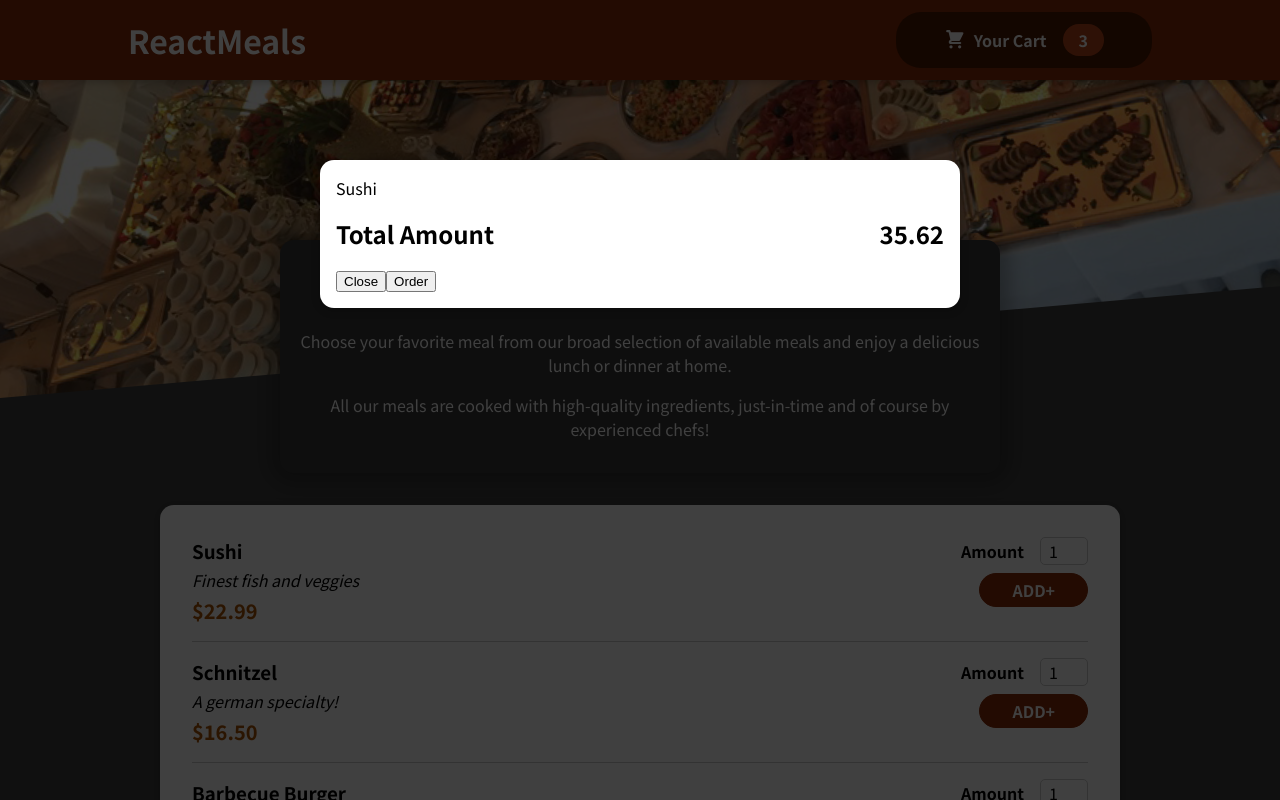
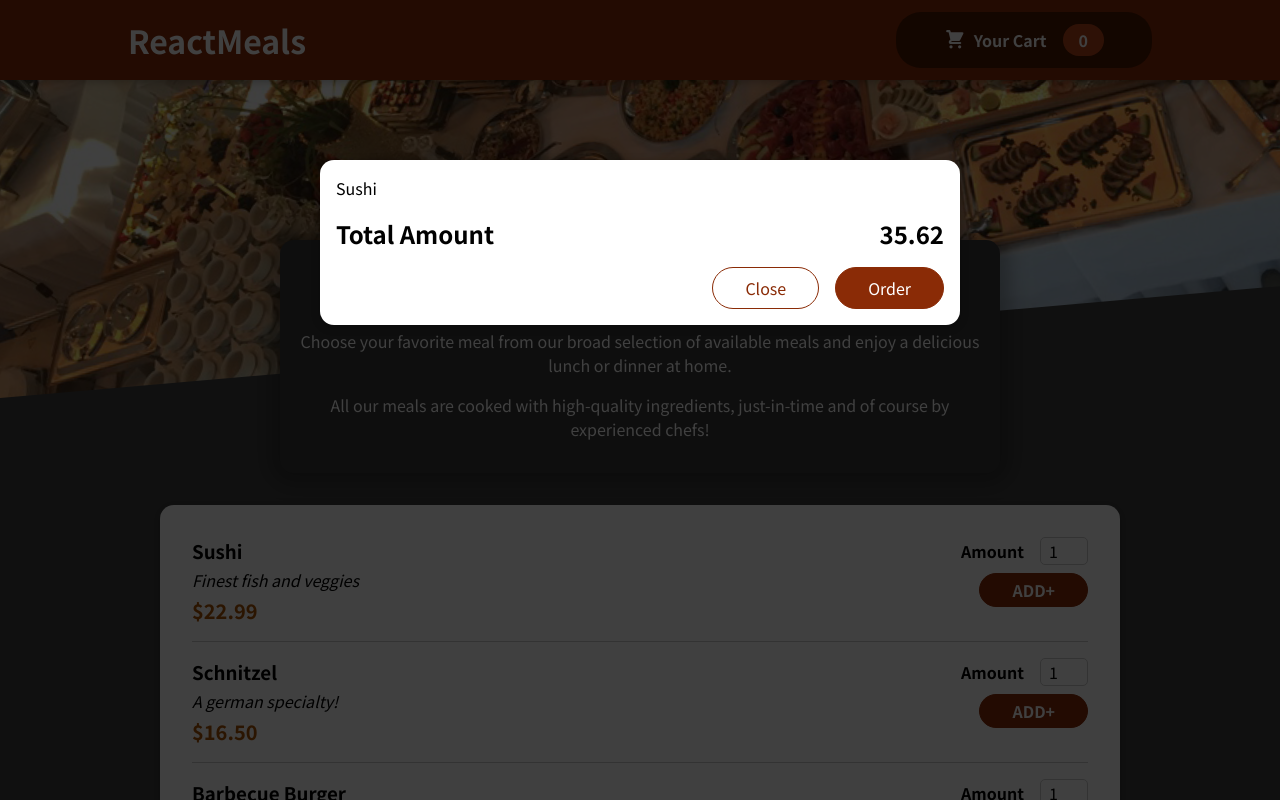
Before and after one commit to Kartikey-sondhi/Food-Ordering-App, a React (Create React App) app: page / in a window 1280 px wide. Shown: the top 800 px of the page. Built offline with nearby package versions, Linux system fonts and the light colour scheme.

Commit message:
Made the cart button accessible

```diff
--- a/src/Components/Cart/Cart.js
+++ b/src/Components/Cart/Cart.js
@@ -13,15 +13,15 @@ const Cart = props => {
     </ul>
     );
 
-    return (<Modal>
+    return (<Modal onClose={props.onClose}>
         {CartItems}
         <div className={classes.total}>
             <span>Total Amount</span>
             <span>35.62</span>
         </div>
-        <div className={classes.action}>
-            <button className={classes['button--alt']}>Close</button>
-            <button className={classes.button}>Order</button>
+        <div className={classes.actions}>
+            <button className={classes['button--alt']} onClick={props.onClose}>Close</button>
+            <button className={classes.button}  >Order</button>
         </div>
     </Modal>)
 };
--- a/src/Components/Layout/Header.js
+++ b/src/Components/Layout/Header.js
@@ -7,7 +7,7 @@ const Header = props => {
     return <Fragment>
         <header className={classes.header}>
             <h1>ReactMeals</h1>
-            <HeaderCartButton>Cart</HeaderCartButton>
+            <HeaderCartButton onAction={props.onCartAccess}>Cart</HeaderCartButton>
         </header>
         <div className={classes['main-image']}>
             <img src={mealsImage} alt="A table full of delicious food!" />
--- a/src/Components/Layout/HeaderCartButton.js
+++ b/src/Components/Layout/HeaderCartButton.js
@@ -1,15 +1,24 @@
 import React from "react";
 import CartIcon from "../Cart/CartIcon";
 import classes from "./HeaderCartButton.module.css"
+import { useContext } from "react";
+import CartContext from "../../store/CartContext";
 
-const HeaderCartButton = props =>{
-    return <button className={classes.button}>
+const HeaderCartButton = (props) =>{
+
+    const cartCTX = useContext(CartContext);
+
+    const numberOfCartItems = cartCTX.items.reduce((currentAmount, item)=>{
+        return currentAmount + item.amount;
+    },0);
+
+    return <button className={classes.button} onClick={props.onAction}>
         <span className={classes.icon}>
             <CartIcon />
         </span>
         <span>Your Cart</span>
         <span className={classes.badge}>
-            3
+            {numberOfCartItems}
         </span>
     </button>
 };
--- a/src/Components/UI/Modal.js
+++ b/src/Components/UI/Modal.js
@@ -3,7 +3,7 @@ import { Fragment } from "react";
 import ReactDOM  from "react-dom";
 
 const Backdrop = (props) => {
-    return <div className={classes.backdrop} />
+    return <div className={classes.backdrop} onClick={props.onClose} />
 };
 
 const ModalOverlay = props => {
@@ -16,7 +16,7 @@ const portalElement = document.getElementById('overlays');
 
 const Modal = (props) => {
     return (<Fragment>
-        {ReactDOM.createPortal(<Backdrop />, portalElement)}
+        {ReactDOM.createPortal(<Backdrop onClose={props.onClose}/>, portalElement)}
         {ReactDOM.createPortal(<ModalOverlay>{props.children}</ModalOverlay>, portalElement)}
     </Fragment>)
 };
```
